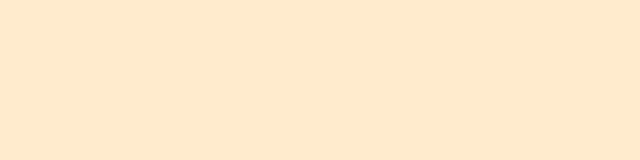
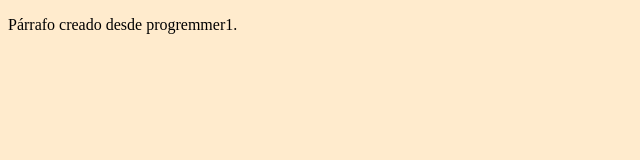
Before and after one commit to Practicas21nm/tareas2, a plain HTML site: page index.html in a window 1280 px wide. Shown: the whole page, without its empty margins (0-640 px from the left). Drawn offline with Linux system fonts and the light colour scheme.

Commit message:
Agregado segundo párrafo

```diff
--- a/index.html
+++ b/index.html
@@ -10,5 +10,7 @@
 </head>
 <body>
 
+
+  <p>Párrafo creado desde progremmer1.</p>
 </body>
 </html>
```
